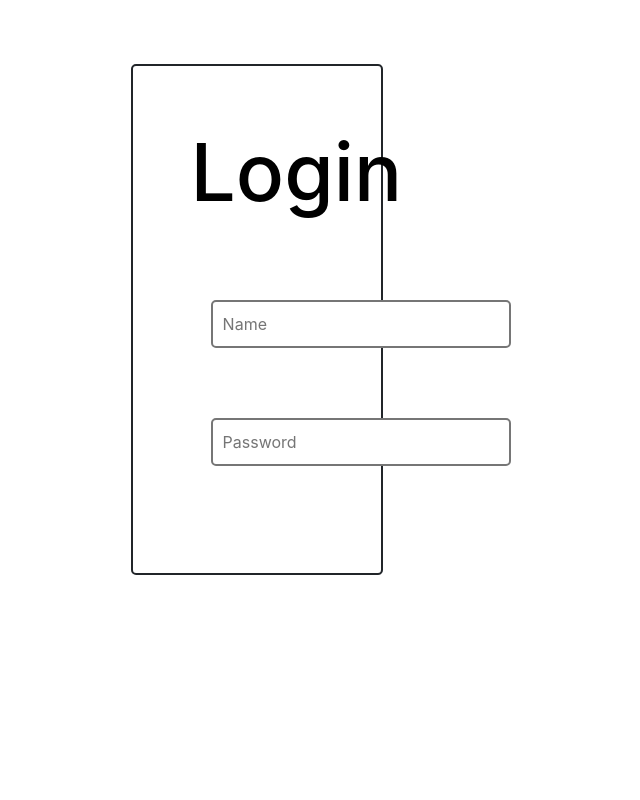
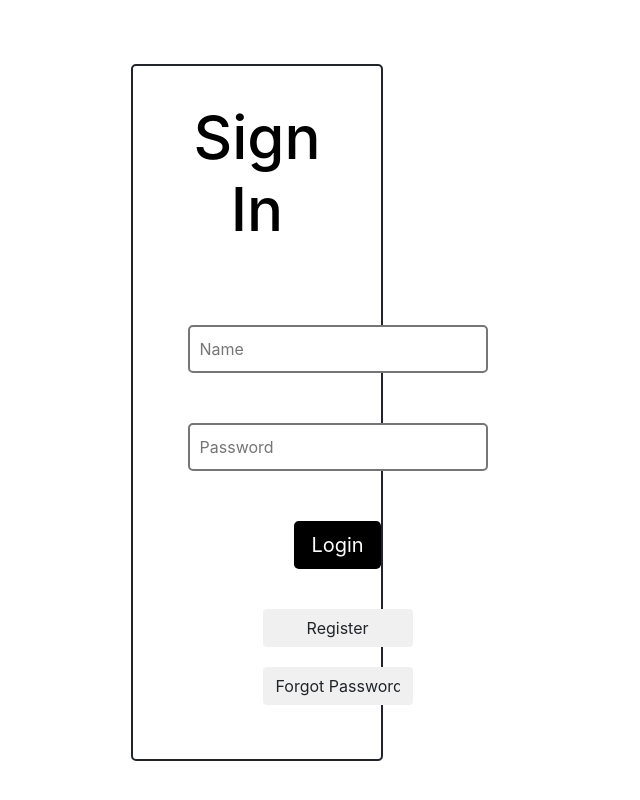
Before and after one commit to akashsuper2000/faculty-dashboard, a React (Create React App) app: page / in a window 1280 px wide. Shown: the top 800 px of the page, without its empty margins (383-1023 px from the left). Built offline with nearby package versions, Linux system fonts and the light colour scheme.

Commit message:
Added auth pages

```diff
--- a/package.json
+++ b/package.json
@@ -7,6 +7,7 @@
     "gh-pages": "^2.1.1",
     "react": "^16.12.0",
     "react-dom": "^16.12.0",
+    "react-password-strength": "^2.4.0",
     "react-scripts": "3.2.0"
   },
   "scripts": {
--- a/src/App.css
+++ b/src/App.css
@@ -4,7 +4,7 @@
 
 .Box{
   text-align: center;
-  padding: 5%;
+  padding: 3%;
   margin: 0px 450px 0px 450px;
   border-radius: 5px;
   border-style: solid;
@@ -21,7 +21,7 @@
 
 .Heads{
   color: black;
-  font-size: 80px;
+  font-size: 60px;
   margin: 0px 0px 60px 0px;
 }
 
@@ -35,6 +35,7 @@
   padding: 10px;
   margin-top: 0px;
   margin: 20px;
+  margin-bottom: 0px;
   border-radius: 5px;
   border-style: solid;
   border-width: 2px;
@@ -44,12 +45,39 @@ input[type=submit]{
   color: white;
   background-color: black;
   margin: 20px;
+  margin-bottom: 40px;
 }
 
-.Select:hover{
+.Select:hover, .Smbtn:hover{
   cursor: pointer;
 }
 
-.Butn{
-  width: 100px;
+.Smbtn{
+  display: inline-block;
+  width: 150px;
+  margin: 20px;
+  margin-top: 0px;
+  background-color: #f0f0f0;
 }
+
+.Passbox{
+  width: 300px;
+  padding: 12px;
+  margin-top: 0px;
+  margin: 20px;
+  margin-bottom: 0px;
+  border-radius: 5px;
+  border-style: solid;
+  border-width: 2px;
+  font-size: 16px;
+}
+
+.ReactPasswordStrength-strength-bar{
+  margin: 1px 25px 10px 45px;
+  width: calc(100%);
+  max-width: 293px;
+}
+
+.ReactPasswordStrength-strength-desc{
+  font-size: 0px;
+}
--- a/src/App.js
+++ b/src/App.js
@@ -1,41 +1,184 @@
 import React from 'react';
 import ReactDOM from 'react-dom';
+import ReactPasswordStrength from 'react-password-strength';
+import './bootstrap.css';
 import './App.css';
-import './bootstrap.css';
 
 class App extends React.Component{
 
   constructor(props){
     super(props);
     this.state = {
-      user: 'admin',
-      pass: 'password',
+      page: 0,
     }
   };
 
-  handleSubmit = (event) => {
-    event.preventDefault();
+  handleLogin = (e) => {
+    e.preventDefault();
+    var data = {user: document.getElementsByName('username')[0].value,
+    cost: document.getElementsByName('password')[0].value};
+
+    console.log(JSON.stringify(data));
+    fetch("https://us-central1-nodejs-workshop-210811.cloudfunctions.net/mysql-function-2/bill", {
+        method: 'POST',
+        headers: {'Content-Type': 'application/json', 'Access-Control-Allow-Origin': '*'},
+        body: JSON.stringify(data)
+    }).then(function(response) {
+        if (response.status >= 400) {
+          throw new Error("Bad response from server");
+        }
+        return response.json();
+    }).then(function(data) {
+        console.log(data);
+        // eslint-disable-next-line
+        if(data == "success"){
+        console.log('Success');
+        }
+    }).catch(function(err) {
+        console.log(err);
+    });
+  }
+
+  handleRegister = (e) => {
+    e.preventDefault();
+    var data = {user: document.getElementsByName('username')[0].value,
+    email: document.getElementsByName('email')[0].value,
+    cost: document.getElementsByName('password')[0].value};
+
+    console.log(JSON.stringify(data));
+    fetch("https://us-central1-nodejs-workshop-210811.cloudfunctions.net/mysql-function-2/bill", {
+        method: 'POST',
+        headers: {'Content-Type': 'application/json', 'Access-Control-Allow-Origin': '*'},
+        body: JSON.stringify(data)
+    }).then(function(response) {
+        if (response.status >= 400) {
+          throw new Error("Bad response from server");
+        }
+        return response.json();
+    }).then(function(data) {
+        console.log(data);
+        // eslint-disable-next-line
+        if(data == "success"){
+        console.log('Success');
+        }
+    }).catch(function(err) {
+        console.log(err);
+    });
+  }
+
+  handleChange = (e) => {
+    e.preventDefault();
+    console.log(e.target);
+    if(e.target.value=='Register'){
+      this.setState({page: 1});
+    }
+    else if(e.target.value=='Forgot Password?'){
+      this.setState({page: 2});
+    }
+    else{
+      this.setState({page: 0});
+    }
   }
 
   render(){
+
+    if(this.state.page==0){
       return(
 
         <div className='Container'>
         <div className='Box'>
-        <h1 className='Heads'>Login</h1>
+          <h1 className='Heads'>Sign In</h1>
           <div className='Content'>
-        <form>
+          <form onSubmit={this.handleLogin}>
 
           <div className='FormGroup'>
-        <input className='InputBoxes' name='username' placeholder='Name'></input>
+          <input className='InputBoxes' name='username' placeholder='Name' required></input>
           <span className='Subheads' name='userinv' style={{visibility: 'collapse'}}>Enter a username!</span>
           </div>
 
           <div className='FormGroup'>
-        <input className='InputBoxes' name='password' type='password' placeholder='Password'></input>
+          <input className='InputBoxes' name='password' type='password' placeholder='Password' required></input>
           <span className='Subheads' name='passinv' style={{visibility: 'collapse'}}>Invalid password!</span>
           </div>
 
+          <input className='btn-lg btn btn-default' type='submit' value='Login'/><br/>
+          <div className='FormGroup'>
+          <input className='btn-md btn btn-default Smbtn' value='Register' onClick={this.handleChange}/>
+          <input className='btn-md btn btn-default Smbtn' value='Forgot Password?' onClick={this.handleChange}/>
+          </div>
+          </form>
+
+          </div>
+        </div>
+        </div>
+
+      );
+    }
+
+    else if(this.state.page==1){
+      return(
+
+        <div className='Container'>
+        <div className='Box'>
+          <h1 className='Heads'>Register</h1>
+          <div className='Content'>
+          <form onSubmit={this.handleRegister}>
+
+          <div className='FormGroup'>
+          <input className='InputBoxes' name='username' placeholder='Name' required></input>
+          <span className='Subheads' name='userinv' style={{visibility: 'collapse'}}>Enter a username!</span>
+          </div>
+
+          <div className='FormGroup'>
+          <input className='InputBoxes' name='email' placeholder='Email ID' pattern='^[a-zA-Z0-9]+@[a-zA-Z0-9]+.[a-zA-Z0-9]+$' required></input>
+          <span className='Subheads' name='userinv' style={{visibility: 'collapse'}}>Enter an Email!</span>
+          </div>
+
+          <div className='FormGroup'>
+          <ReactPasswordStrength
+            className="FormGroup"
+            style={{border: 0}}
+            minLength={5}
+            minScore={2}
+            scoreWords={['Weak', 'Okay', 'Good', 'Strong', 'Stronger']}
+            tooShortWord={'Too short'}
+            inputProps={{ name: "password", autoComplete: "off", className: "Passbox", placeholder: "Password", required: 'true', pattern: '^.{5}.*$' }}
+          />
+          </div>
+
+          <input className='btn-lg btn btn-default' type='submit' value='Register'/><br/>
+          <div className='FormGroup'>
+          <input className='btn-md btn btn-default Smbtn' value='Login' onClick={this.handleChange}/>
+          <input className='btn-md btn btn-default Smbtn' value='Forgot Password?' onClick={this.handleChange}/>
+          </div>
+          </form>
+
+          </div>
+        </div>
+        </div>
+
+      );
+    }
+
+    else{
+      return(
+
+        <div className='Container'>
+        <div className='Box'>
+          <h1 className='Heads' style={{fontSize: 50}}>Forgot Password</h1>
+          <div className='Content'>
+          <form onSubmit={this.handleFP}>
+
+          <div className='FormGroup'>
+          <span className='Subheads' name='otp-thing'>Enter the OTP received in your mail ID</span>
+          <input className='InputBoxes' style={{margin: 50}} name='otp' placeholder='OTP' type='number' required></input>
+          </div>
+
+          <input className='btn-lg btn btn-default' type='submit' value='Submit'/><br/>
+          <div className='FormGroup'>
+          <input className='btn-md btn btn-default Smbtn' value='Login' onClick={this.handleChange}/>
+          <input className='btn-md btn btn-default Smbtn' value='Register' onClick={this.handleChange}/>
+          </div>
           </form>
 
           </div>
@@ -45,6 +188,7 @@ class App extends React.Component{
       );
     }
   }
+}
 
 
 export default App;
```
Also changed, not shown: 1 other file (tests, documents, lock files or other folders). Lines whose indentation alone changed are shown as unchanged.
